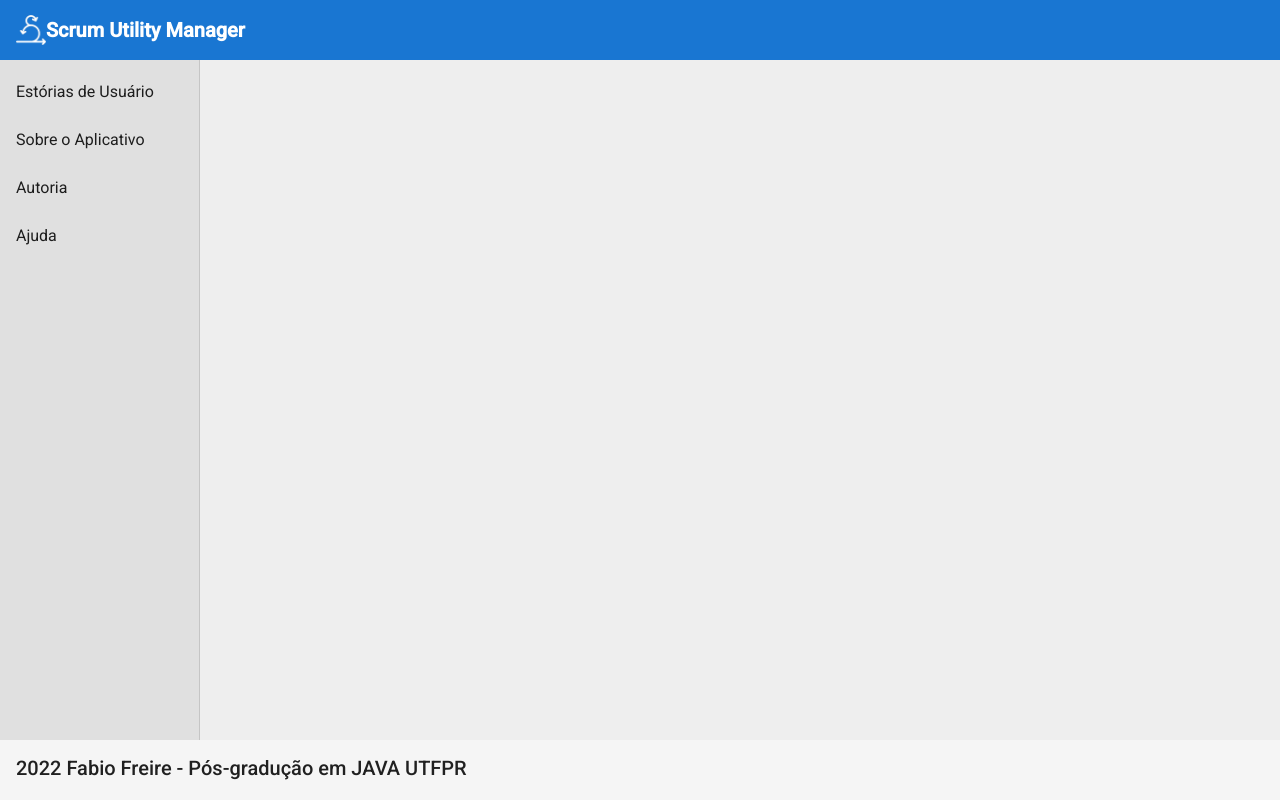
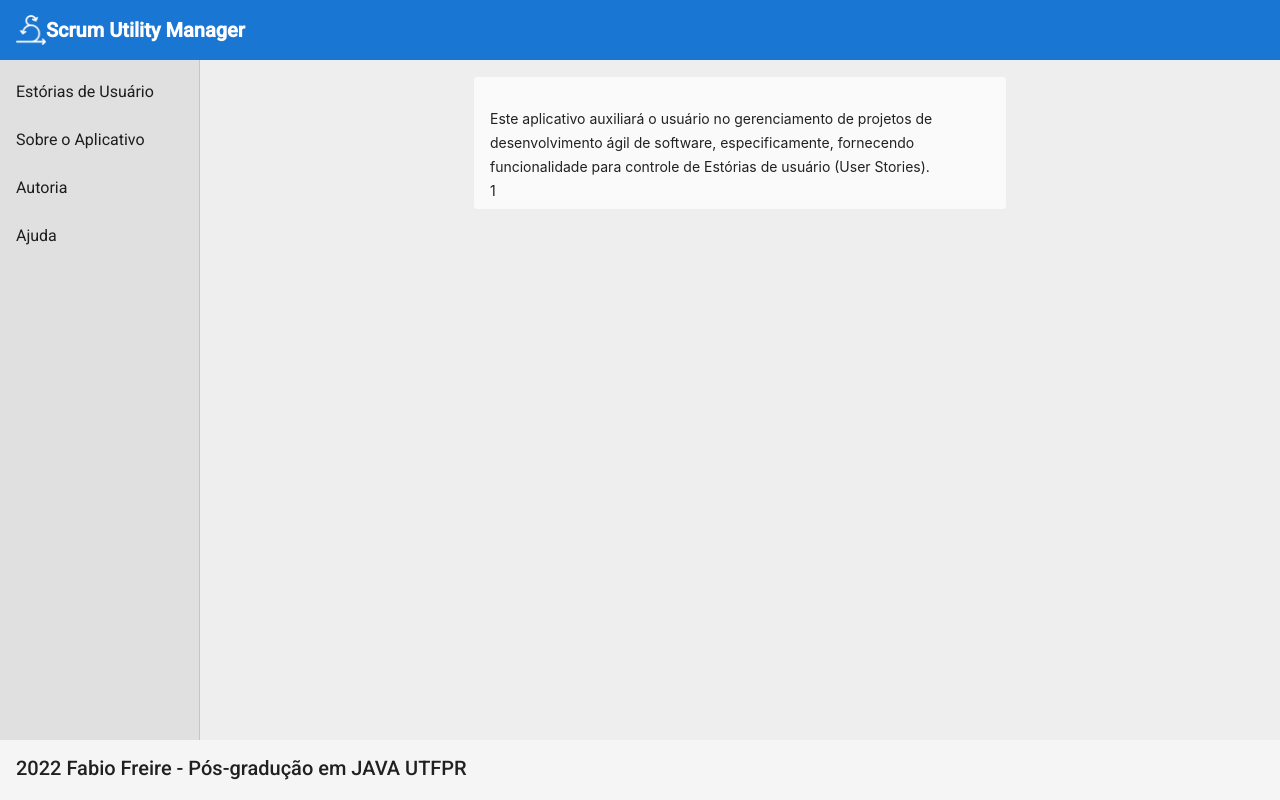
Before and after one commit to ffabios/scrum-utility-manager, an Angular app: page /sobre/1 in a window 1280 px wide. Before the commit this address led to /. Built offline with nearby package versions, Linux system fonts and the light colour scheme.

Commit message:
Passando data atual do componente sidebar para o componente sobre via parâmetro de rota

```diff
--- a/src/app/app-routing.module.ts
+++ b/src/app/app-routing.module.ts
@@ -5,7 +5,7 @@ import { SobreComponent } from './sobre/sobre.component';
 
 const routes: Routes = [
   { path: 'autoria', component: AutoriaComponent },
-  { path: 'sobre', component: SobreComponent },
+  { path: 'sobre/:data', component: SobreComponent },
 ];
 
 @NgModule({
--- a/src/app/sidenav/sidenav.component.html
+++ b/src/app/sidenav/sidenav.component.html
@@ -6,7 +6,7 @@
       </mat-list-item>
 
       <mat-list-item>
-        <h4 matLine routerLink="/sobre" routerLinkActive="active-link">Sobre o Aplicativo</h4>
+        <h4 matLine routerLink="/sobre/{{dataAtual | date:'dd-MM-yyyy'}}" routerLinkActive="active-link">Sobre o Aplicativo</h4>
       </mat-list-item>
 
       <mat-list-item>
--- a/src/app/sidenav/sidenav.component.ts
+++ b/src/app/sidenav/sidenav.component.ts
@@ -7,6 +7,8 @@ import { Component, OnInit } from '@angular/core';
 })
 export class SidenavComponent implements OnInit {
 
+  dataAtual = new Date();
+
   constructor() { }
 
   ngOnInit(): void {
--- a/src/app/sobre/sobre.component.html
+++ b/src/app/sobre/sobre.component.html
@@ -1,5 +1,7 @@
 <div class="card-container">
     <div class="card">
         <br>Este aplicativo auxiliará o usuário no gerenciamento de projetos de desenvolvimento ágil de software, especificamente, fornecendo funcionalidade para controle de Estórias de usuário (User Stories).
-        </div>
+
+        <br>{{data}}
+    </div>
 </div>
--- a/src/app/sobre/sobre.component.ts
+++ b/src/app/sobre/sobre.component.ts
@@ -1,4 +1,5 @@
 import { Component, OnInit } from '@angular/core';
+import { ActivatedRoute } from '@angular/router';
 
 @Component({
   selector: 'sum-sobre',
@@ -7,9 +8,13 @@ import { Component, OnInit } from '@angular/core';
 })
 export class SobreComponent implements OnInit {
 
-  constructor() { }
+  data: string ='';
+
+  constructor(private route: ActivatedRoute) { }
 
   ngOnInit(): void {
+    const d = this.route.snapshot.paramMap.get('data');
+    this.data = d !== null ? d : '';
   }
 
 }
--- a/src/styles.scss
+++ b/src/styles.scss
@@ -47,7 +47,7 @@
     border-radius: 4px;
     border: 1px solid #eee;
     background-color: #fafafa;
-    height: 70px;
+    height: 100px;
     width: 500px;
     margin: 0 8px 16px;
     padding: 16px;
```
